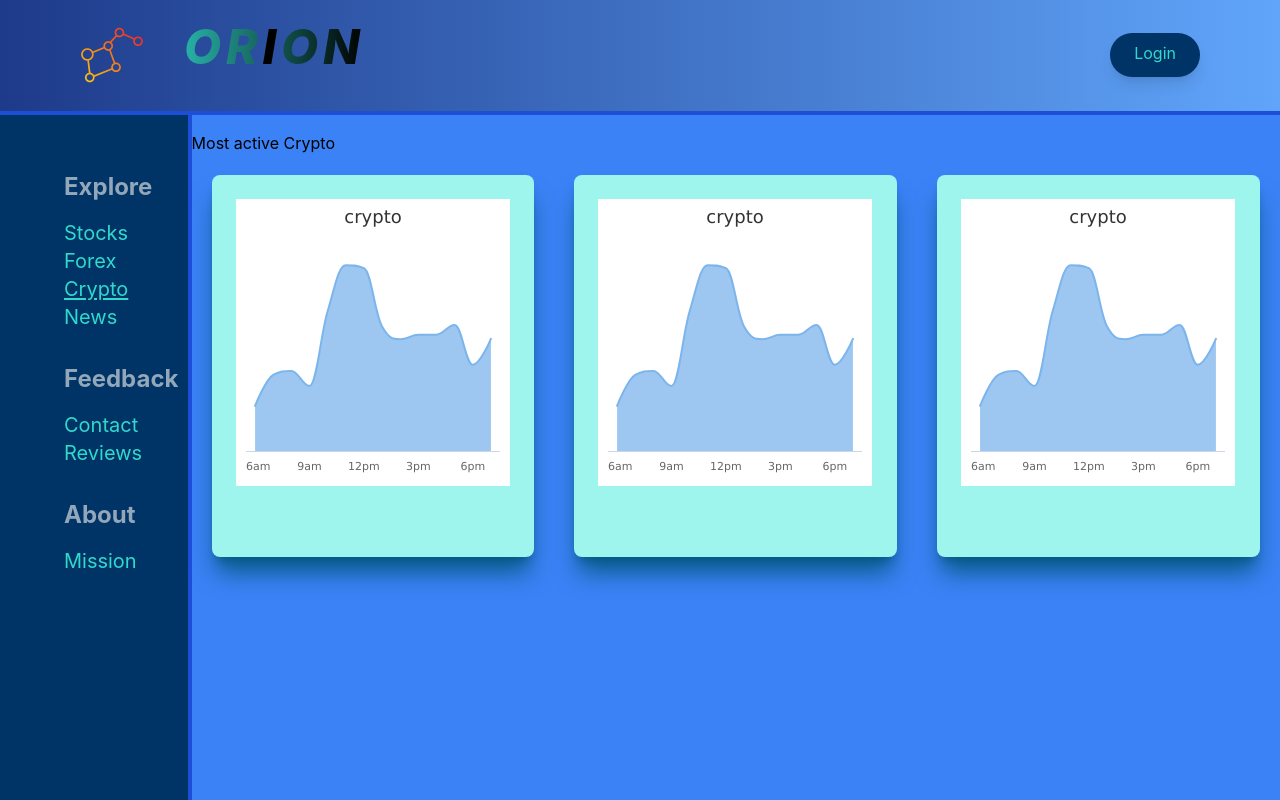
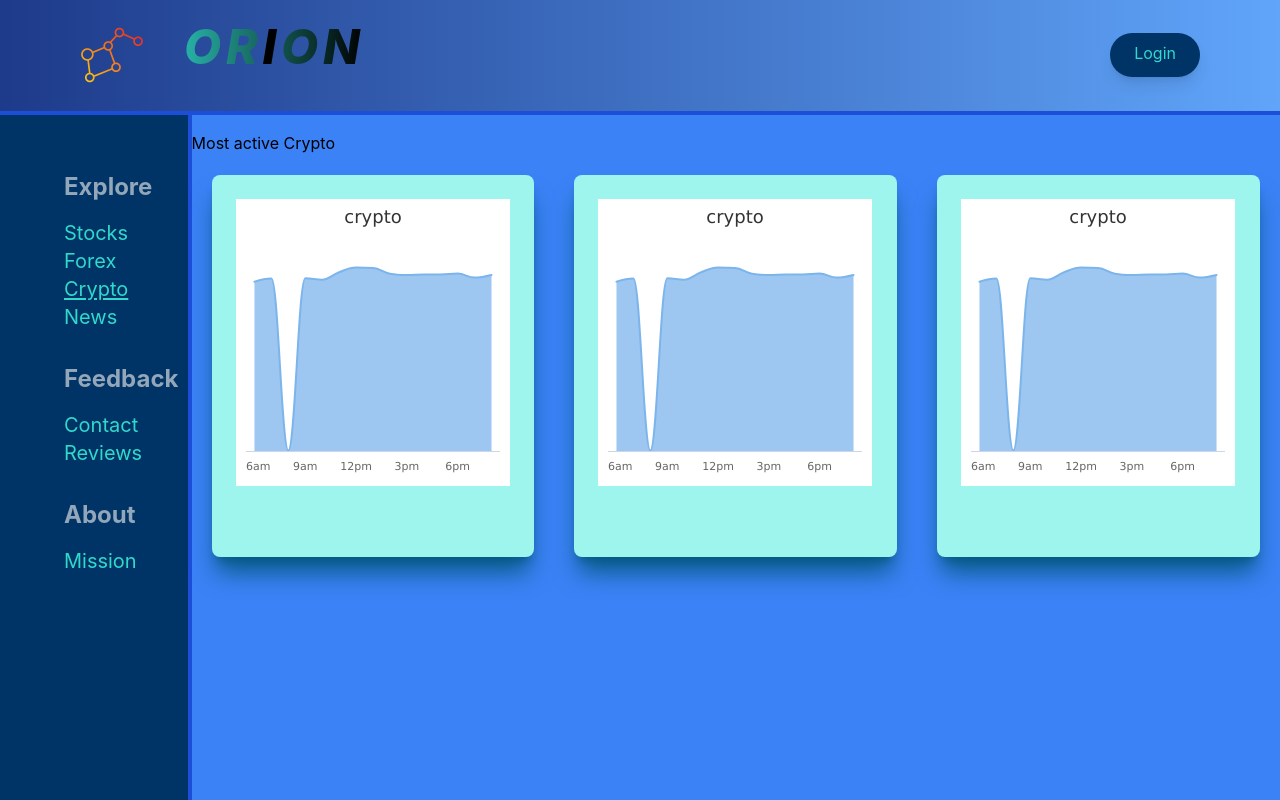
Before and after one commit to jumba23/Dashboard-NEXTJS-TAILWIND, a Next.js app: page /Explore/Crypto in a window 1280 px wide. Built offline with nearby package versions, Linux system fonts and the light colour scheme.

Commit message:
all of the api endpoints for landing page are connected and working

```diff
--- a/components/services/indexPageApi.js
+++ b/components/services/indexPageApi.js
@@ -2,38 +2,39 @@ const baseURL = "https://www.alphavantage.co/query?function=";
 const NEXT_PUBLIC_ALPHA_VANTAGE_API_KEY = process.env.ALPHA_VANTAGE_API_KEY;
 const stock = `TIME_SERIES_INTRADAY&symbol=IBM&interval=30min&apikey=${NEXT_PUBLIC_ALPHA_VANTAGE_API_KEY}`;
 const forex = `FX_DAILY&from_symbol=EUR&to_symbol=USD&outputsize=compact&apikey=${NEXT_PUBLIC_ALPHA_VANTAGE_API_KEY}`;
-// const crypto = `DIGITAL_CURRENCY_DAILY&symbol=BTC&market=CNY&apikey=${NEXT_PUBLIC_ALPHA_VANTAGE_API_KEY}`;
+const crypto = `DIGITAL_CURRENCY_DAILY&symbol=BTC&market=CNY&apikey=${NEXT_PUBLIC_ALPHA_VANTAGE_API_KEY}`;
 
 // ============================= FETCH APIs =================================================
 
 const getApiData = async () => {
   const resStock = await fetch(`${baseURL}${stock}`);
   const rawStockData = await resStock.json();
-  const resForex = await fetch(`${baseURL}${forex}`);
-  const rawForexData = await resForex.json();
-  //   const resCrypto = await fetch(`${baseURL}${crypto}`);
-  //   const rawCryptoData = await resCrypto.json();
+  // const resForex = await fetch(`${baseURL}${forex}`);
+  // const rawForexData = await resForex.json();
+  // const resCrypto = await fetch(`${baseURL}${crypto}`);
+  // const rawCryptoData = await resCrypto.json();
   const finalStockData = filterStockIntraDay(rawStockData);
-  const finalForexData = filterForexDaily(rawForexData);
-  //   console.log(rawCryptoData);
-  //   const finalCryptoData = filterCryptoDaily(rawCryptoData);
+  // const finalForexData = filterForexDaily(rawForexData);
+  // console.log(rawCryptoData);
+  // const finalCryptoData = filterCryptoDaily(rawCryptoData);
 
   //   console.log(finalCryptoData);
 
-  return { finalStockData, finalForexData };
+  return { finalStockData };
 };
 
 // ============================= FILTER API DATA =================================================
 
-const filterStockIntraDay = (data) => {
+const filterStockIntraDay = (stock) => {
   // get stock name
-  const stockName = data["Meta Data"]["2. Symbol"];
+  console.log(stock);
+  const stockName = stock["Meta Data"]["2. Symbol"];
 
   // create an array from object entry (keys)
-  const allDates = Object.keys(data["Time Series (30min)"]);
+  const allDates = Object.keys(stock["Time Series (30min)"]);
 
   // create an array from object entry (values)
-  const allValues = Object.values(data["Time Series (30min)"]);
+  const allValues = Object.values(stock["Time Series (30min)"]);
 
   // iterate over all dates and return a new array with only dates (string time entries are removed)
   const mostRecentOrToday = allDates.map((e) => {
@@ -70,35 +71,37 @@ const filterStockIntraDay = (data) => {
   return { stockName, yArray };
 };
 
-const filterForexDaily = (data) => {
-  // get currency names
-  const currencyOne = data["Meta Data"]["2. From Symbol"];
-  const currencyTwo = data["Meta Data"]["3. To Symbol"];
-  const currencies = { one: currencyOne, two: currencyTwo };
-
-  // create an array from object entry (values)
-  const allValues = Object.values(data["Time Series FX (Daily)"]);
-
-  // create a new array with the length using the step above (how many data points for most recent day)
-  const onlyMostRecentValues = allValues.slice(0, 14);
-
-  // get the final array
-  const yArray = [];
-  onlyMostRecentValues.map((e) => {
-    // convert string data point into a number with parse method
-    e = parseFloat(e["1. open"]);
-    yArray.push(e);
-  });
-
-  return { currencies, yArray };
-};
-
-// const filterCryptoDaily = (data) => {
-//   // get crypto name
-//   const cryptoName = data["Meta Data"]["3. Digital Currency Name"];
+// const filterForexDaily = (forex) => {
+//   // get currency names
+//   const currencyOne = forex["Meta Data"]["2. From Symbol"];
+//   const currencyTwo = forex["Meta Data"]["3. To Symbol"];
+//   const currencies = { one: currencyOne, two: currencyTwo };
 
 //   // create an array from object entry (values)
-//   const allValues = Object.values(data["Time Series (Digital Currency Daily)"]);
+//   const allValues = Object.values(forex["Time Series FX (Daily)"]);
+
+//   // create a new array with the length using the step above (how many data points for most recent day)
+//   const onlyMostRecentValues = allValues.slice(0, 14);
+
+//   // get the final array
+//   const yArray = [];
+//   onlyMostRecentValues.map((e) => {
+//     // convert string data point into a number with parse method
+//     e = parseFloat(e["1. open"]);
+//     yArray.push(e);
+//   });
+
+//   return { currencies, yArray };
+// };
+
+// const filterCryptoDaily = (crypto) => {
+//   // get crypto name
+//   const cryptoName = crypto["Meta Data"]["3. Digital Currency Name"];
+
+//   // create an array from object entry (values)
+//   const allValues = Object.values(
+//     crypto["Time Series (Digital Currency Daily)"]
+//   );
 
 //   // create a new array with the length using the step above (how many data points for most recent day)
 //   const onlyMostRecentValues = allValues.slice(0, 14);
--- a/pages/Explore/Crypto.js
+++ b/pages/Explore/Crypto.js
@@ -67,21 +67,8 @@ const Crypto = () => {
       {
         name: "Current Stock Name",
         data: [
-          16438.88,
-          16739,
-          16777.54,
-          16631.5,
-          17356.96,
-          17804.01,
-          17775.82,
-          17208.93,
-          17085.05,
-          17127.49,
-          17128.56,
-          17224.1,
-          16836.64,
-          17088.96,
-          ,
+          16438.88, 16739, 45, 16777.54, 16631.5, 17356.96, 17804.01, 17775.82,
+          17208.93, 17085.05, 17127.49, 17128.56, 17224.14, 16836.64, 17088.96,
         ],
         type: "areaspline",
         threshold: null,
--- a/pages/index.js
+++ b/pages/index.js
@@ -7,7 +7,7 @@ import Link from "next/link";
 
 export default function Home() {
   const [stockData, setStockData] = useState({});
-  const [forexData, setForexData] = useState({});
+  // const [forexData, setForexData] = useState({});
   // const [cryptoData, setCryptoData] = useState({});
   useEffect(() => {
     apiCall();
@@ -16,13 +16,13 @@ export default function Home() {
   const apiCall = async () => {
     const res = await getApiData();
     console.log(res);
-    setForexData(res["finalForexData"]);
     setStockData(res["finalStockData"]);
+    // setForexData(res["finalForexData"]);
     // setCryptoData(res["finalCryptoData"]);
   };
 
   console.log(stockData);
-  console.log(forexData);
+  // console.log(forexData);
   // console.log(cryptoData);
 
   // console.log(typeof forexData != "undefined");
@@ -120,6 +120,9 @@ export default function Home() {
     // title: {
     //   text: `${forexData.currencies.one} to ${forexData.currencies.two}`,
     // },
+    title: {
+      text: "Forex",
+    },
     xAxis: {
       // max: 12,
       categories: [
@@ -157,8 +160,11 @@ export default function Home() {
     },
     series: [
       {
-        name: "Stocks",
-        data: forexData.yArray,
+        // data: forexData.yArray,
+        data: [
+          1.06094, 1.0588, 1.0625, 1.06812, 1.06317, 1.05355, 1.05281, 1.05542,
+          1.05048, 1.0466, 1.04902, 1.05341, 1.05258,
+        ],
         type: "areaspline",
         threshold: null,
         marker: {
@@ -189,6 +195,9 @@ export default function Home() {
     // title: {
     //   text: cryptoData.cryptoName,
     // },
+    title: {
+      text: "Crypto",
+    },
     xAxis: {
       // max: 12,
       categories: [
@@ -227,6 +236,10 @@ export default function Home() {
     series: [
       {
         // data: cryptoData.yArray,
+        data: [
+          16438.88, 16739, 16777.54, 16631.5, 17356.96, 17804.01, 17775.82,
+          17208.93, 17085.05, 17127.49, 17128.56, 17224.14, 16836.64, 17088.96,
+        ],
         type: "areaspline",
         threshold: null,
         marker: {
@@ -268,31 +281,31 @@ export default function Home() {
             href={`/Explore/Stocks`}
             className="flex w-1/3 m-5 transition duration-500 transform border-2 shadow-xl shadow-sky-800 card bg-reallyLightBabyBlue hover:cursor-pointer hover:scale-105"
           >
-            {stockData && (
+            {stockData != undefined ? (
               <div className="w-full h-full">
                 <HighchartsReact highcharts={Highcharts} options={options1} />
               </div>
-            )}
+            ) : null}
           </Link>
           <Link
             href={`/Explore/Forex`}
             className="flex w-1/3 m-5 transition duration-500 transform border-2 shadow-xl shadow-sky-800 card bg-reallyLightBabyBlue hover:cursor-pointer hover:scale-105"
           >
-            {forexData && (
-              <div className="w-full h-full">
-                <HighchartsReact highcharts={Highcharts} options={options2} />
-              </div>
-            )}
+            {/* {forexData != undefined && ( */}
+            <div className="w-full h-full">
+              <HighchartsReact highcharts={Highcharts} options={options2} />
+            </div>
+            {/* )} */}
           </Link>
           <Link
             href={`/Explore/Crypto`}
             className="flex w-1/3 m-5 transition duration-500 transform border-2 shadow-xl shadow-sky-800 card bg-reallyLightBabyBlue hover:cursor-pointer hover:scale-105"
           >
-            {/* {cryptoData && ( */}
+            {/* {cryptoData != undefined ? ( */}
             <div className="w-full h-full">
               <HighchartsReact highcharts={Highcharts} options={options3} />
             </div>
-            {/* )} */}
+            {/* ) : null} */}
           </Link>
         </div>
       </main>
```
